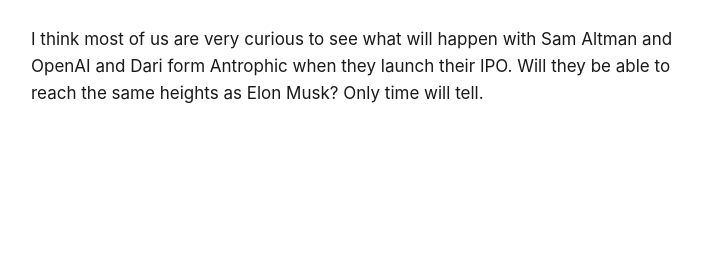
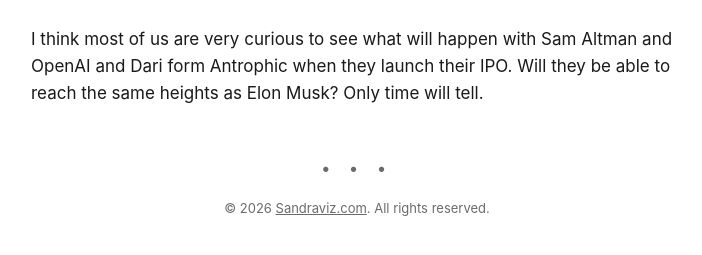
Before and after one commit to sandravizz/Datawrapper---Elon-and-the-billionaires, a plain HTML site: page index.html in a window 1280 px wide. Shown: the part 3589-3844 px from the top of the page, without its empty margins (283-985 px from the left). Before the commit the page ends 3812 px from the top, so only its background shows below. Drawn offline with Linux system fonts and the light colour scheme.

Commit message:
minimal footer

```diff
--- a/index.html
+++ b/index.html
@@ -134,6 +134,20 @@
 
       .footnotes ol {
         padding-left: 18px;
+      }
+
+      .end-mark {
+        text-align: center;
+        color: var(--muted);
+        letter-spacing: 0.4em;
+        margin: 48px 0 0;
+      }
+
+      .copyright {
+        text-align: center;
+        color: var(--muted);
+        font-size: 13px;
+        margin: 16px 0 0;
       }
     </style>
   </head>
@@ -324,6 +338,13 @@
         tell.
       </p>
 
+      <p class="end-mark">• • •</p>
+
+      <p class="copyright">
+        © 2026 <a href="https://www.sandraviz.com/">Sandraviz.com</a>. All
+        rights reserved.
+      </p>
+
     </article>
   </body>
 </html>
```
